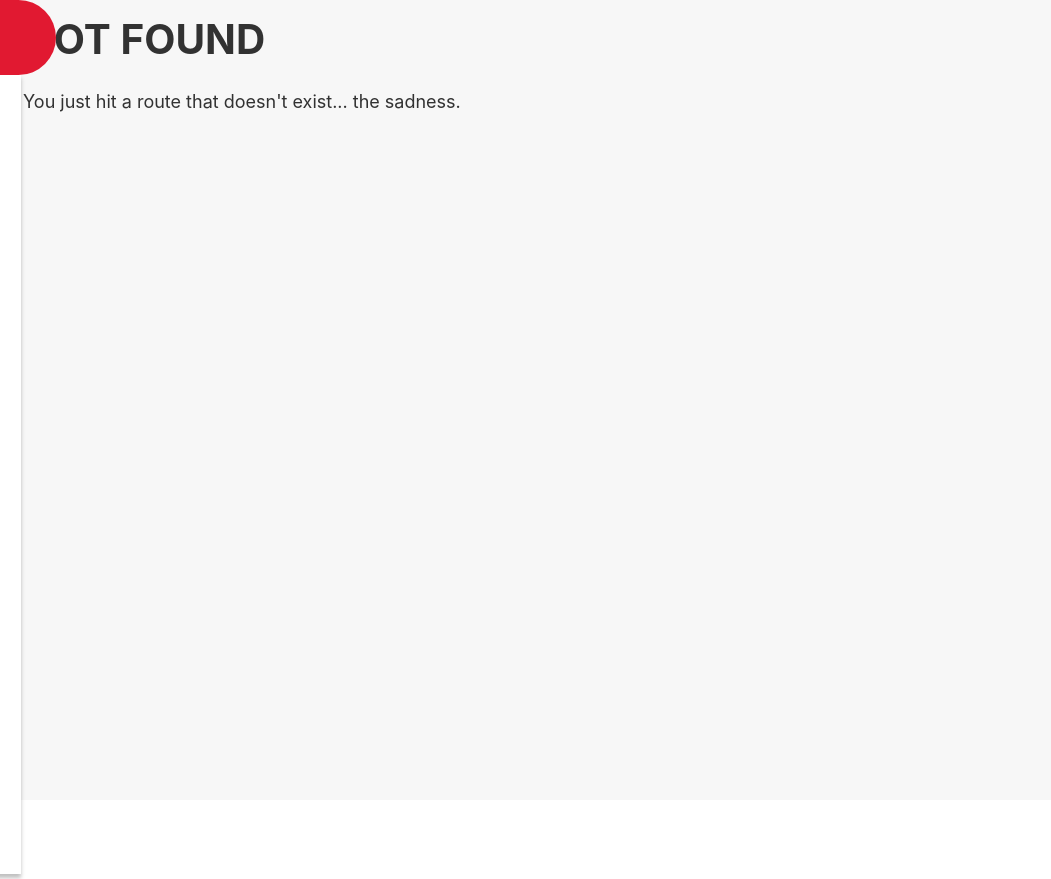
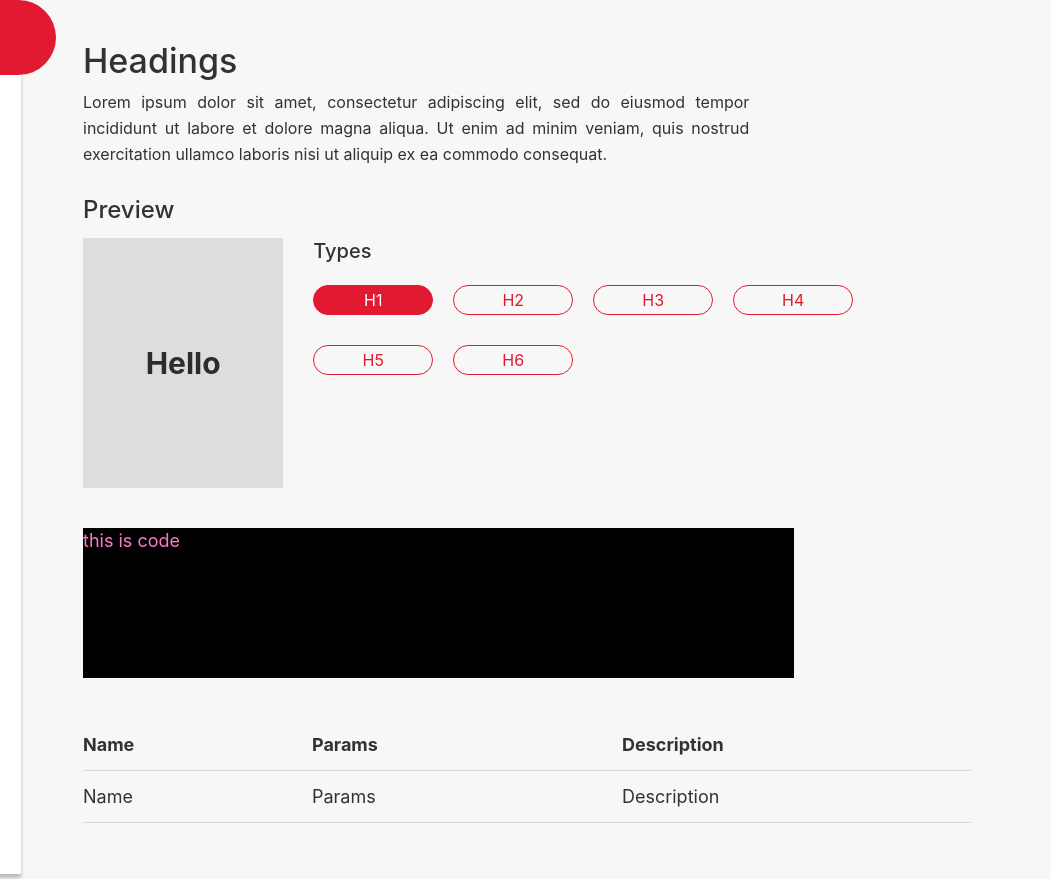
Before and after one commit to oss-homecredit-id/direct, a Gatsby site: page /components/headings in a window 1280 px wide. Before the commit this address had no page. Shown: the full height of the page, 229-1280 px from the left. Before the commit the page ends 800 px from the top, so only its background shows below. Built offline with nearby package versions, Linux system fonts and the light colour scheme; Gatsby itself is replaced by a stand-in of ours; some packages are replaced by stand-ins of ours.

Commit message:
add component headings page

```diff
--- a/src/components/Navigation/DataNavigation.js
+++ b/src/components/Navigation/DataNavigation.js
@@ -32,6 +32,11 @@ export const NavigationContent = [
           { title: "Button", page: "components/button", last: "/components" },
           { title: "Input", page: "components/input", last: "/components" },
           { title: "Number", page: "components/number", last: "/components" },
+          {
+            title: "Headings",
+            page: "components/headings",
+            last: "/components",
+          },
         ],
       },
       {
--- a/src/lib/Headings/Headings.js
+++ b/src/lib/Headings/Headings.js
@@ -12,7 +12,7 @@ const H1 = props => {
 
 const H2 = props => {
   const H2 = styled.h1({
-    fontSize: 20,
+    fontSize: 25,
     margin: props.margin ? props.margin : 0,
   });
 
@@ -21,7 +21,7 @@ const H2 = props => {
 
 const H3 = props => {
   const H3 = styled.h1({
-    fontSize: 16,
+    fontSize: 20,
     margin: props.margin ? props.margin : 0,
   });
 
@@ -30,11 +30,29 @@ const H3 = props => {
 
 const H4 = props => {
   const H4 = styled.h1({
-    fontSize: 14,
+    fontSize: 18,
     margin: props.margin ? props.margin : 0,
   });
 
   return <H4>{props.children} </H4>;
 };
 
-export { H1, H2, H3, H4 };
+const H5 = props => {
+  const H5 = styled.h1({
+    fontSize: 16,
+    margin: props.margin ? props.margin : 0,
+  });
+
+  return <H5>{props.children} </H5>;
+};
+
+const H6 = props => {
+  const H6 = styled.h1({
+    fontSize: 14,
+    margin: props.margin ? props.margin : 0,
+  });
+
+  return <H6>{props.children} </H6>;
+};
+
+export { H1, H2, H3, H4, H5, H6 };
--- a/src/lib/index.js
+++ b/src/lib/index.js
@@ -2,5 +2,6 @@ import { Button } from "./Button/Button";
 import { Input } from "./Input/Input";
 import { Card } from "./Card/Card";
 import { Number } from "./Number/Number";
+import { H1, H2, H3, H4, H5, H6 } from "./Headings/Headings";
 
-export { Button, Input, Card, Number };
+export { Button, Input, Card, Number, H1, H2, H3, H4, H5, H6 };
--- /dev/null
+++ b/src/pages/components/headings.js
@@ -0,0 +1,45 @@
+import React from "react";
+import { H1, H2, H3, H4, H5, H6 } from "../../lib/Headings/Headings";
+import Layout from "../../components/layout";
+import CompLayout from "../../components/CompLayout/CompLayout";
+
+const HeadingsPage = () => {
+  const headings = [
+    {
+      name: "H1",
+      var: <H1>Hello</H1>,
+    },
+    {
+      name: "H2",
+      var: <H2>Hello</H2>,
+    },
+    {
+      name: "H3",
+      var: <H3>Hello</H3>,
+    },
+    {
+      name: "H4",
+      var: <H4>Hello</H4>,
+    },
+    {
+      name: "H5",
+      var: <H5>Hello</H5>,
+    },
+    {
+      name: "H6",
+      var: <H6>Hello</H6>,
+    },
+  ];
+
+  return (
+    <Layout>
+      <CompLayout
+        compName="Headings"
+        compDesc="Lorem ipsum dolor sit amet, consectetur adipiscing elit, sed do eiusmod tempor incididunt ut labore et dolore magna aliqua. Ut enim ad minim veniam, quis nostrud exercitation ullamco laboris nisi ut aliquip ex ea commodo consequat."
+        compVariation={headings}
+      ></CompLayout>
+    </Layout>
+  );
+};
+
+export default HeadingsPage;
```
